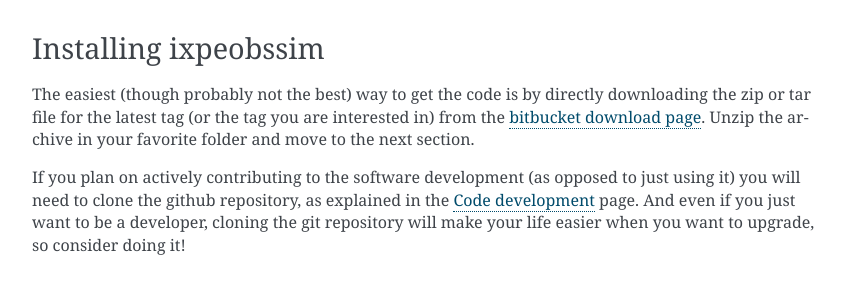
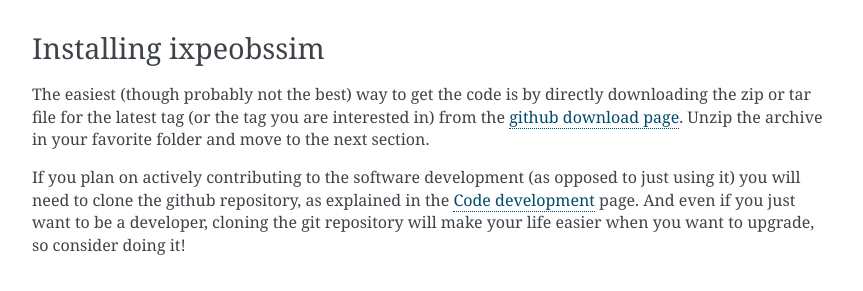
Before and after one commit to lucabaldini/ixpeobssim, a Sphinx documentation site: the page built from docs/installation.rst, in a window 1280 px wide and 1400 px high, scrolled down 4683 px. Shown: the part 154-445 px from the top of the window, without its empty margins (258-1121 px from the left). Built offline with Sphinx 7.4.7, drawn with Linux system fonts in a browser that asks for light colours; formulas are drawn with MathJax 3; some of the changed text lies outside the part shown.

Commit message:
Some more bitbucket references removed.

```diff
--- a/docs/conf.py
+++ b/docs/conf.py
@@ -27,12 +27,12 @@
 import ixpeobssim
 from ixpeobssim.__version__ import TAG
 
-# Path to the URL of the bitbucket repository.
-base_repo_url = 'https://bitbucket.org/ixpesw/ixpeobssim/src/master'
+# Path to the URL of the github repository.
+base_repo_url = 'https://github.com/lucabaldini/ixpeobssim/blob/main'
 
 # And here we define some shortcuts.
 extlinks = {
-    'repourl': ('%s/%%s' % base_repo_url, '[bitbucket]/')
+    'repourl': ('%s/%%s' % base_repo_url, '[github]/')
 }
 
 
--- a/docs/installation.rst
+++ b/docs/installation.rst
@@ -286,8 +286,8 @@
 
 The easiest (though probably not the best) way to get the code is by directly
 downloading the zip or tar file for the latest tag (or the tag you are
-interested in) from the `bitbucket download page
-<https://bitbucket.org/ixpesw/ixpeobssim/downloads/?tab=tags>`_.
+interested in) from the `github download page
+<https://github.com/lucabaldini/ixpeobssim/tags>`_.
 Unzip the archive in your favorite folder and move to the next section.
 
 If you plan on actively contributing to the software development (as opposed
--- a/docs/interoperability.rst
+++ b/docs/interoperability.rst
@@ -32,7 +32,7 @@
 
 The inter-operation between ``ixpeobssim`` and Sherpa has been demonstrated at
 the prototypical level, and the related activity is tracked at
-`issue #291 <https://bitbucket.org/ixpesw/ixpeobssim/issues/291>`_.
+`issue #291 <https://github.com/lucabaldini/ixpeobssim/issues/291>`_.
 
 
 3ML
--- a/docs/release_notes.rst
+++ b/docs/release_notes.rst
@@ -6,7 +6,8 @@
 
 * Merging in pull request https://github.com/lucabaldini/ixpeobssim/pull/633
 * Merging in pull request https://github.com/lucabaldini/ixpeobssim/pull/636
-* A few bits of the documentation on RTD fixed.
+* A few bits of the documentation on RTD fixed, and all references to the
+  old, private repository on bitbucket fixed.
 * Versioning infrastructure refactored to allow for installation via pip.
 * Issue(s) closed:
       * https://github.com/lucabaldini/ixpeobssim/issues/620
```
